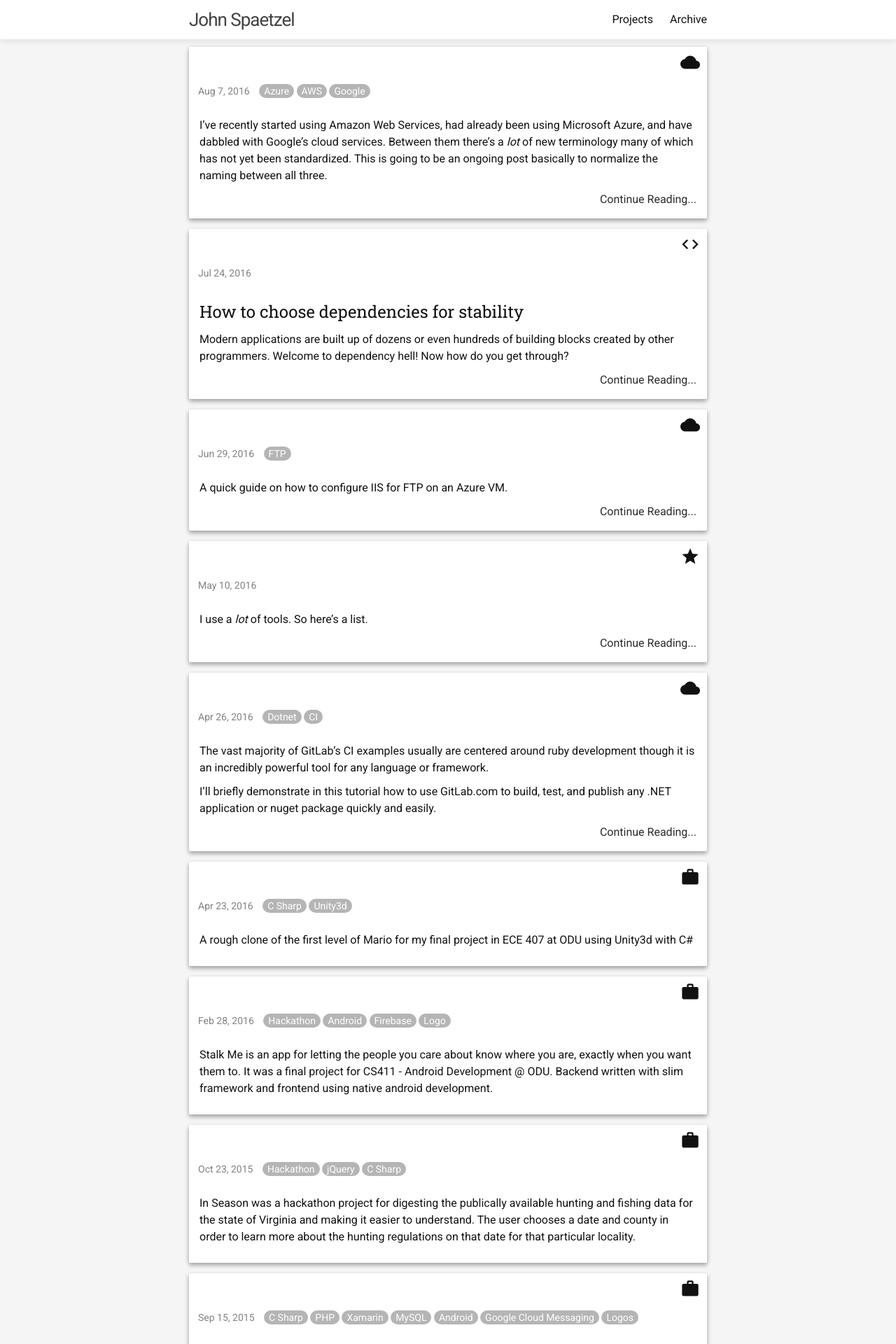
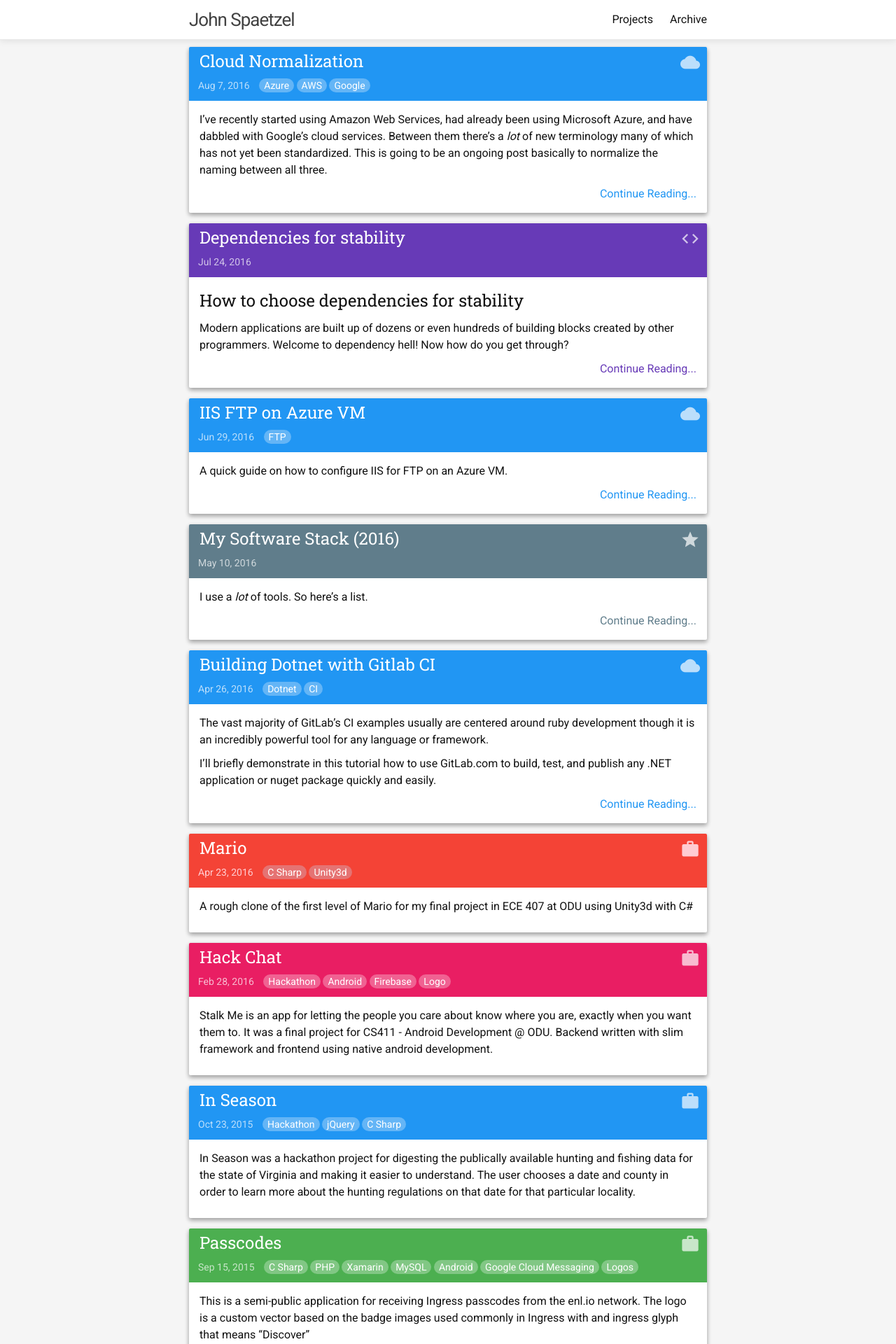
Before and after one commit to jspaetzel/meh.dev, a Jekyll site: the page built from index.html, in a window 1280 px wide. Shown: the top 1920 px of the page at 70% size. Built offline with Jekyll 4.4.1, drawn with Linux system fonts in a browser that asks for light colours.

Commit message:
Style changes to accompany previous commit

```diff
--- a/_sass/_layout.scss
+++ b/_sass/_layout.scss
@@ -278,6 +278,21 @@
     background: darken($grey-color, 20%);
     text-decoration: none;
 }
+
+.tag-list-small {
+  font-size: 10px;
+  color: #ffffff;
+  list-style: none;
+  margin-left: 5px;
+  margin-right:0;
+  margin-top: 0;
+  margin-bottom: 0;
+  display: inline;
+  > a.tag-list-link {
+    padding: 2px 5px;
+  }
+}
+
 .inline {
     display: inline;
 }
@@ -288,7 +303,6 @@
  */
 
 .post-title {
-    font-size: 32px;
     line-height: 1;
 
     @include media-query($on-laptop) {
@@ -374,12 +388,12 @@
 tr:nth-child(even) { background: #E6E6E6 }
 tr:nth-child(odd) { background: #FFFFFF }
 
-.category-operations {
+.content-style-blue {
   .post-header {
       background: $blue-500;
   }
   .post-title a:hover {
-    color: $blue-100;
+      color: $blue-100;
   }
   .post-meta {
     color: $blue-100;
@@ -398,7 +412,7 @@
   }
 }
 
-.category-other {
+.content-style-grey {
   .post-header {
       background: $blue-grey-500;
   }
@@ -422,7 +436,7 @@
   }
 }
 
-.category-programming {
+.content-style-purple {
   .post-header {
       background: $deep-purple-500;
   }
@@ -446,7 +460,55 @@
   }
 }
 
-.category-project {
+.content-style-red {
+  .post-header {
+      background: $red-500;
+  }
+  .post-title a:hover {
+    color: $red-100;
+  }
+  .post-meta {
+    color: $red-100;
+  }
+  a.tag-list-link, a.tag-list-link:active, a.tag-list-link:visited {
+    background:$red-300;
+  }
+  a {
+    color: $red-500;
+  }
+  a:hover {
+    color: $red-300;
+  }
+  .post-category-icon {
+    color: $red-100;
+  }
+}
+
+.content-style-pink {
+  .post-header {
+      background: $pink-500;
+  }
+  .post-title a:hover {
+    color: $pink-100;
+  }
+  .post-meta {
+    color: $pink-100;
+  }
+  a.tag-list-link, a.tag-list-link:active, a.tag-list-link:visited {
+    background:$pink-300;
+  }
+  a {
+    color: $pink-500;
+  }
+  a:hover {
+    color: $pink-300;
+  }
+  .post-category-icon {
+    color: $pink-100;
+  }
+}
+
+.content-style-orange {
   .post-header {
       background: $orange-500;
   }
@@ -469,3 +531,27 @@
     color: $orange-100;
   }
 }
+
+.content-style-green {
+  .post-header {
+      background: $green-500;
+  }
+  .post-title a:hover {
+    color: $green-100;
+  }
+  .post-meta {
+    color: $green-100;
+  }
+  a.tag-list-link, a.tag-list-link:active, a.tag-list-link:visited {
+    background:$green-300;
+  }
+  a {
+    color: $green-500;
+  }
+  a:hover {
+    color: $green-300;
+  }
+  .post-category-icon {
+    color: $green-100;
+  }
+}
```
